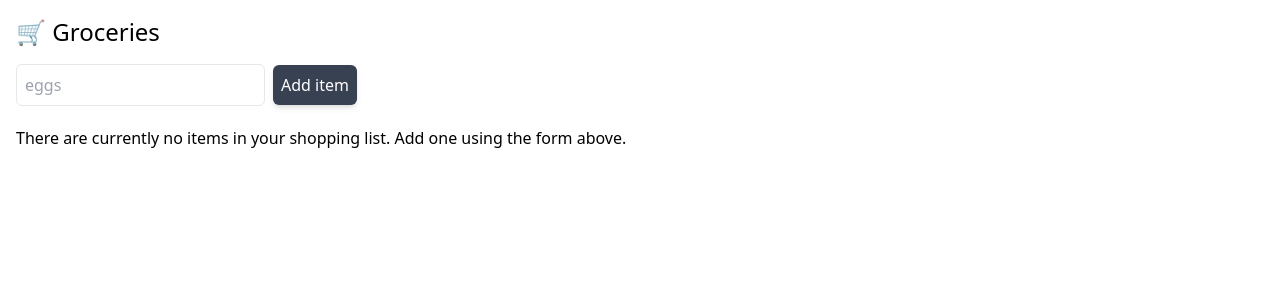
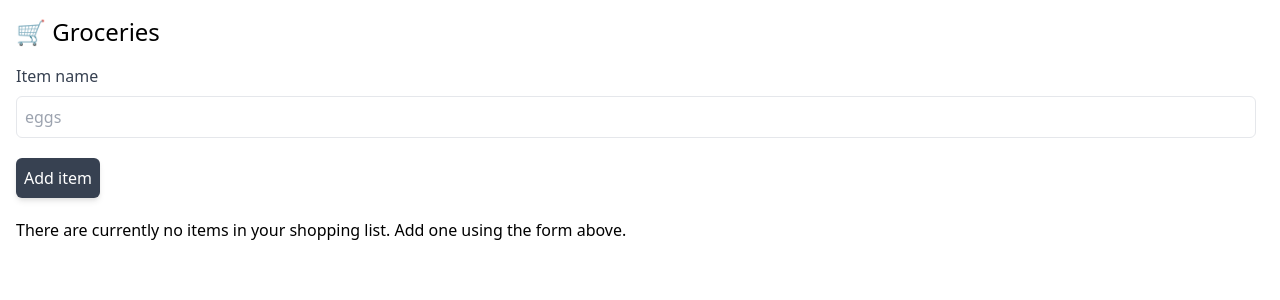
Before and after one commit to muyiwaolu/simple-shopping-list, a React (Create React App) app: page / in a window 1280 px wide. Shown: the top 300 px of the page. Built offline with nearby package versions, Linux system fonts and the light colour scheme.

Commit message:
Address accessibility issues

```diff
--- a/src/components/CreateShoppingListItemForm/CreateShoppingListItemForm.tsx
+++ b/src/components/CreateShoppingListItemForm/CreateShoppingListItemForm.tsx
@@ -33,9 +33,11 @@ export default function CreateShoppingListItemForm(
       addShoppingListItem();
     }}
     >
+      <label htmlFor={INPUT_ID} className="flex flex-col">
+        <span className="mb-2 text-gray-700">Item name</span>
         <input
-        id={INPUT_ID}
-        className="border mr-2 mb-5 rounded-md p-2"
+          name={INPUT_ID}
+          className="border mr-2 rounded-md p-2"
           data-testid={INPUT_ID}
           type="text"
           value={shoppingListItemName}
@@ -44,9 +46,10 @@ export default function CreateShoppingListItemForm(
             setShoppingListItemName(event.target.value);
           }}
         />
+      </label>
       <button
         type="button"
-        className="bg-green-700 rounded-md shadow-md p-2 text-white disabled:bg-gray-700"
+        className="bg-green-700 rounded-md shadow-md p-2 my-5 text-white disabled:bg-gray-700"
         data-testid={BUTTON_ID}
         onClick={() => addShoppingListItem()}
         disabled={shoppingListItemName.length === 0}
```
Lines whose indentation alone changed are shown as unchanged.
